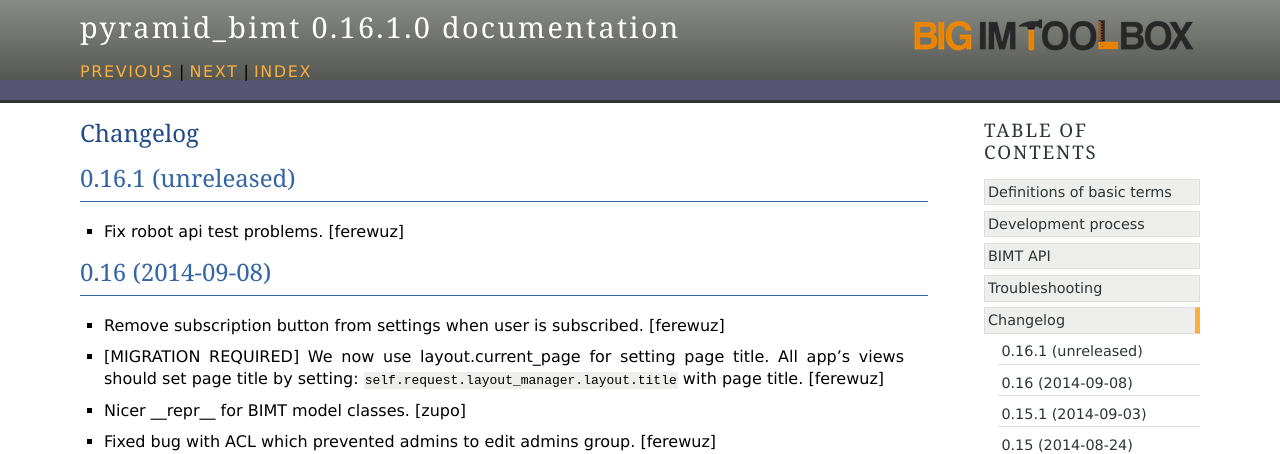
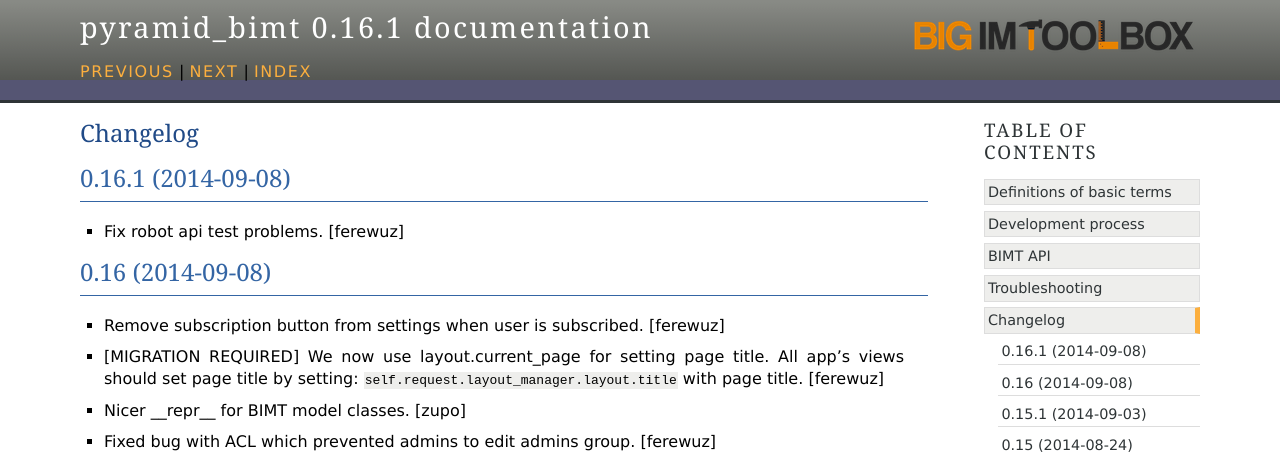
Before and after one commit to persho/pyramid_bimt, a Sphinx documentation site: the page built from docs/CHANGELOG.rst, in a window 1280 px wide and 900 px high. Shown: the top 454 px of the window. Built offline with Sphinx 7.4.7, drawn with Linux system fonts in a browser that asks for light colours.

Commit message:
Preparing release 0.16.1

```diff
--- a/docs/CHANGELOG.rst
+++ b/docs/CHANGELOG.rst
@@ -2,7 +2,7 @@
 =========
 
 
-0.16.1 (unreleased)
+0.16.1 (2014-09-08)
 -------------------
 
 - Fix robot api test problems.
--- a/setup.py
+++ b/setup.py
@@ -18,7 +18,7 @@
 
 setup(
     name='pyramid_bimt',
-    version='0.16.1.dev0',
+    version='0.16.1',
     description='Base package for BIMT apps.',
     long_description=long_description,
     classifiers=[
```
